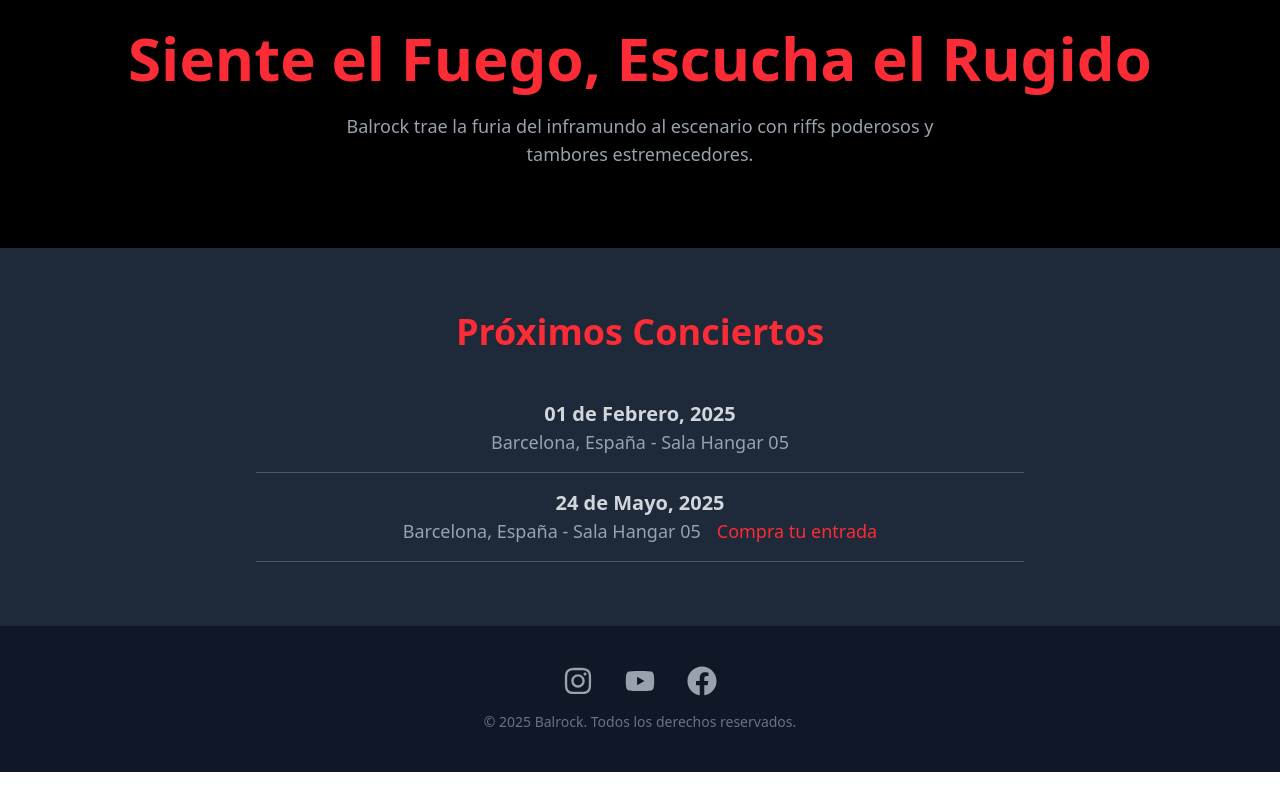
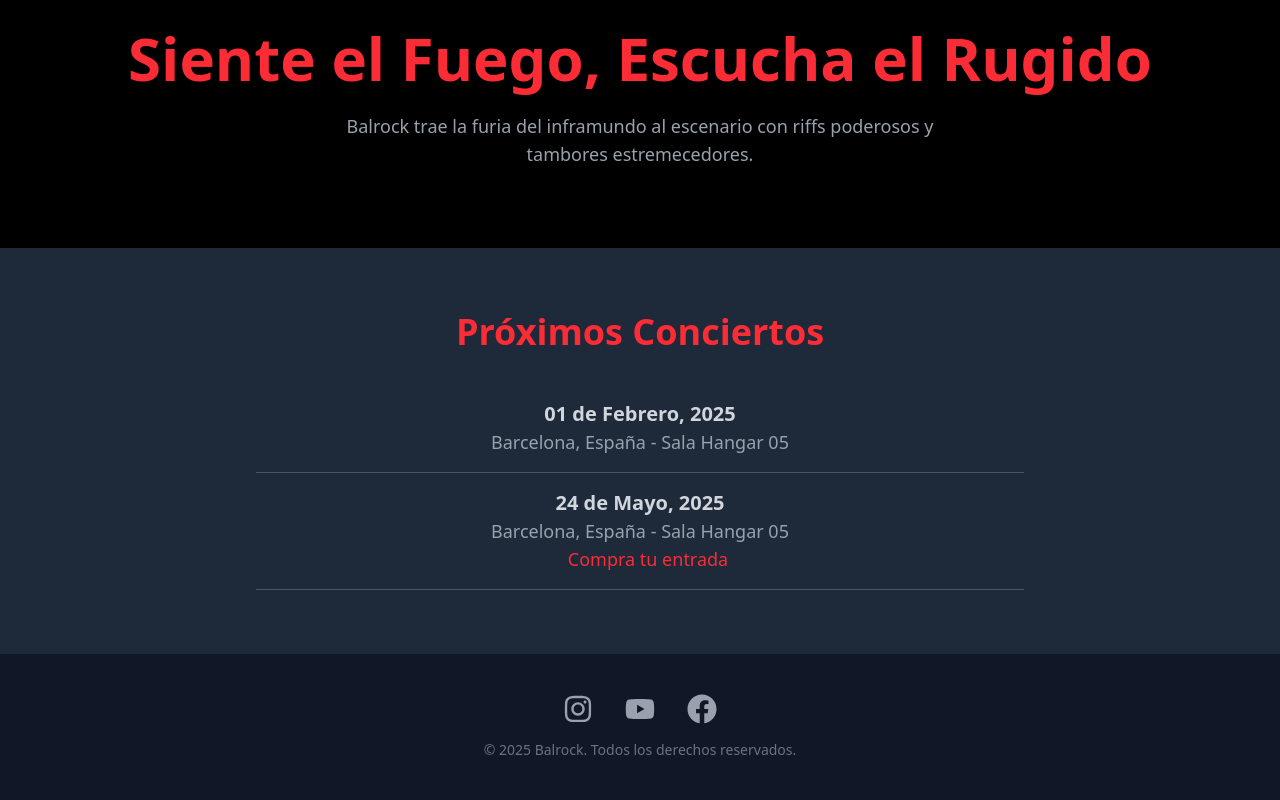
Before and after one commit to liccioni/balrock, a React (Vite) app: page / in a window 1280 px wide. Shown: the part 1236-2036 px from the top of the page. Before the commit the page ends 2008 px from the top, so only its background shows below. Built offline with nearby package versions, Linux system fonts and the light colour scheme.

Commit message:
buy ticket

```diff
--- a/src/Balrock.jsx
+++ b/src/Balrock.jsx
@@ -88,11 +88,12 @@ export default function BalrockPage() {
             <div key={index} className="py-4 border-b border-gray-600">
               <p className="text-xl text-gray-300 font-semibold">{show.date}</p>
               <p className="text-lg text-gray-400">{show.location} - {show.venue}
-                {show.buyLink &&
+              <p>  {show.buyLink &&
                      <a href={show.buyLink} className="ml-4 text-red-500 hover:underline">
                      Compra tu entrada
                    </a>
                 }
+                </p>
               </p>
             </div>
           ))}
```
